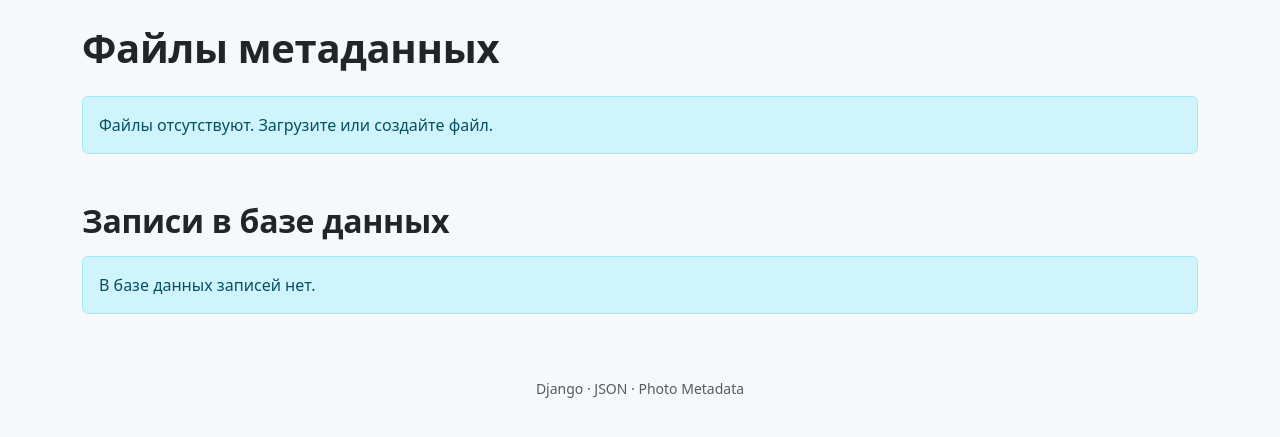
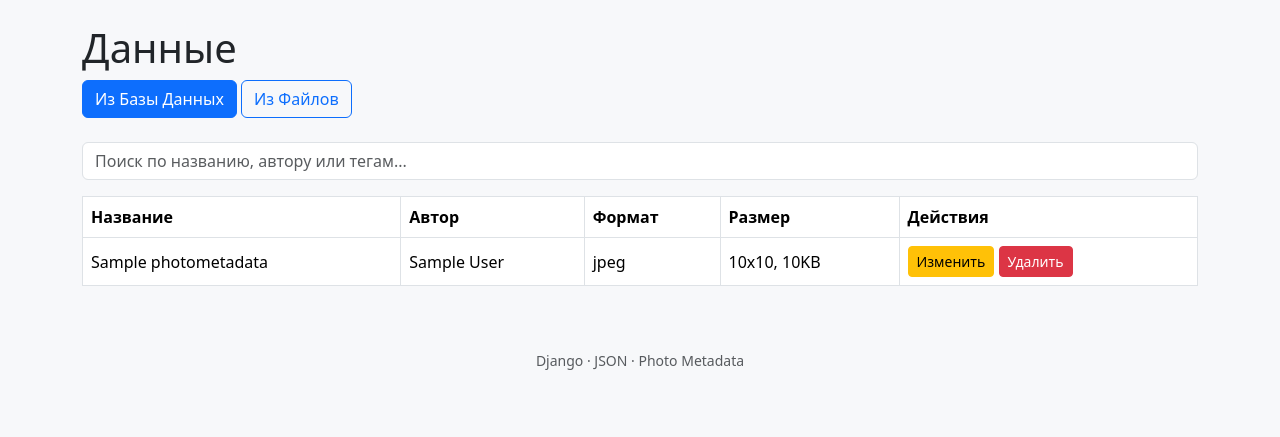
Before and after one commit to kcvysa/photo_metadata_project, a Django app: page /files/ in a window 1280 px wide. Shown: the part 56-493 px from the top of the page. Run offline with Django 5.2, Linux system fonts and the light colour scheme; tables that the repository leaves empty hold one stand-in row (values such as "Sample post").

Commit message:
feat: добавлены интерфейсы редактирования и удаления записей

```diff
--- a/metadata_app/templates/metadata_app/files_list.html
+++ b/metadata_app/templates/metadata_app/files_list.html
@@ -1,77 +1,80 @@
 {% extends "metadata_app/base.html" %}
+{% block content %}
+<h1>Данные</h1>
 
-{% block content %}
-<h1 class="page-title mb-4">Файлы метаданных</h1>
 
-{% if not has_files %}
-    <div class="alert alert-info">Файлы отсутствуют. Загрузите или создайте файл.</div>
-{% else %}
-    {% for item in items %}
-        <div class="card mb-4">
-            <div class="card-header d-flex justify-content-between align-items-center">
-                <span><code>{{ item.filename }}</code></span>
-                <span class="badge bg-secondary badge-format">{{ item.format }}</span>
+<div class="mb-4">
+    <a href="?source=db" class="btn {% if source == 'db' %}btn-primary{% else %}btn-outline-primary{% endif %}">Из Базы Данных</a>
+    <a href="?source=file" class="btn {% if source == 'file' %}btn-primary{% else %}btn-outline-primary{% endif %}">Из Файлов</a>
 </div>
-            <div class="card-body p-0">
-                {% if item.error %}
-                    <div class="alert alert-danger m-3">{{ item.error }}</div>
-                {% else %}
-                    <table class="table table-striped mb-0">
+
+{% if source == 'db' %}
+
+    <input type="text" id="search-input" class="form-control mb-3" placeholder="Поиск по названию, автору или тегам...">
+
+    <table class="table table-bordered" id="db-table">
         <thead>
-                            <tr><th style="width: 30%;">Поле</th><th>Значение</th></tr>
+            <tr><th>Название</th><th>Автор</th><th>Формат</th><th>Размер</th><th>Действия</th></tr>
         </thead>
-                        <tbody>
-                            {% for key, value in item.data.items %}
+        <tbody id="table-body">
+            {% for obj in db_items %}
                 <tr>
-                                    <td><code>{{ key }}</code></td>
+                    <td>{{ obj.title }}</td><td>{{ obj.author }}</td><td>{{ obj.format }}</td>
+                    <td>{{ obj.width }}x{{ obj.height }}, {{ obj.size_kb }}KB</td>
                     <td>
-                                        {% if value.items %}
-                                            {{ value }}
-                                        {% elif value|length and value.0 %}
-                                            {{ value|join:", " }}
-                                        {% else %}
-                                            {{ value|default:"—" }}
-                                        {% endif %}
+                        <a href="{% url 'metadata_app:edit' obj.pk %}" class="btn btn-sm btn-warning">Изменить</a>
+                        <form action="{% url 'metadata_app:delete' obj.pk %}" method="post" style="display:inline;">
+                            {% csrf_token %}
+                            <button type="submit" class="btn btn-sm btn-danger" onclick="return confirm('Удалить?')">Удалить</button>
+                        </form>
                     </td>
                 </tr>
+            {% empty %}
+                <tr><td colspan="5">В БД нет записей.</td></tr>
             {% endfor %}
         </tbody>
     </table>
-                {% endif %}
-            </div>
-        </div>
+
+
+    <script>
+        document.getElementById('search-input').addEventListener('keyup', function() {
+            let query = this.value;
+            fetch(`/ajax/search/?q=${query}`)
+                .then(response => response.json())
+                .then(data => {
+                    let tbody = document.getElementById('table-body');
+                    tbody.innerHTML = ''; // Очищаем таблицу
+
+                    if (data.results.length === 0) {
+                        tbody.innerHTML = '<tr><td colspan="5">Ничего не найдено.</td></tr>';
+                        return;
+                    }
+
+                    data.results.forEach(item => {
+                        tbody.innerHTML += `
+                            <tr>
+                                <td>${item.title}</td>
+                                <td>${item.author}</td>
+                                <td>${item.format}</td>
+                                <td>${item.width}x${item.height}, ${item.size_kb}KB</td>
+                                <td>
+                                    <a href="/edit/${item.id}/" class="btn btn-sm btn-warning">Изменить</a>
+                                </td>
+                            </tr>
+                        `;
+                    });
+                });
+        });
+    </script>
+
+{% else %}
+
+    {% for item in items %}
+        <h4>{{ item.filename }}</h4>
+        <pre>{{ item.data }}</pre>
+    {% empty %}
+        <p>Файлов нет.</p>
     {% endfor %}
 {% endif %}
 
-<h2 class="page-title mt-5 mb-3">Записи в базе данных</h2>
-
-{% if not has_db %}
-    <div class="alert alert-info">В базе данных записей нет.</div>
-{% else %}
-    <div class="card">
-        <div class="card-body p-0">
-            <table class="table table-striped table-hover mb-0">
-                <thead>
-                    <tr>
-                        <th>Название</th><th>Автор</th><th>Формат</th>
-                        <th>Размер, px</th><th>KB</th><th>Теги</th><th>Файл</th>
-                    </tr>
-                </thead>
-                <tbody>
-                    {% for obj in db_items %}
-                        <tr>
-                            <td>{{ obj.title }}</td>
-                            <td>{{ obj.author }}</td>
-                            <td><span class="badge bg-secondary badge-format">{{ obj.format }}</span></td>
-                            <td>{{ obj.width }}×{{ obj.height }}</td>
-                            <td>{{ obj.size_kb }}</td>
-                            <td>{{ obj.tags|default:"—" }}</td>
-                            <td><code>{{ obj.source_file|default:"—" }}</code></td>
-                        </tr>
-                    {% endfor %}
-                </tbody>
-            </table>
-        </div>
-    </div>
-{% endif %}
 {% endblock %}
```
Also changed, not shown: metadata_app/templates/metadata_app/edit_form.html (added, +18 -0 lines). Lines whose indentation alone changed are shown as unchanged.
